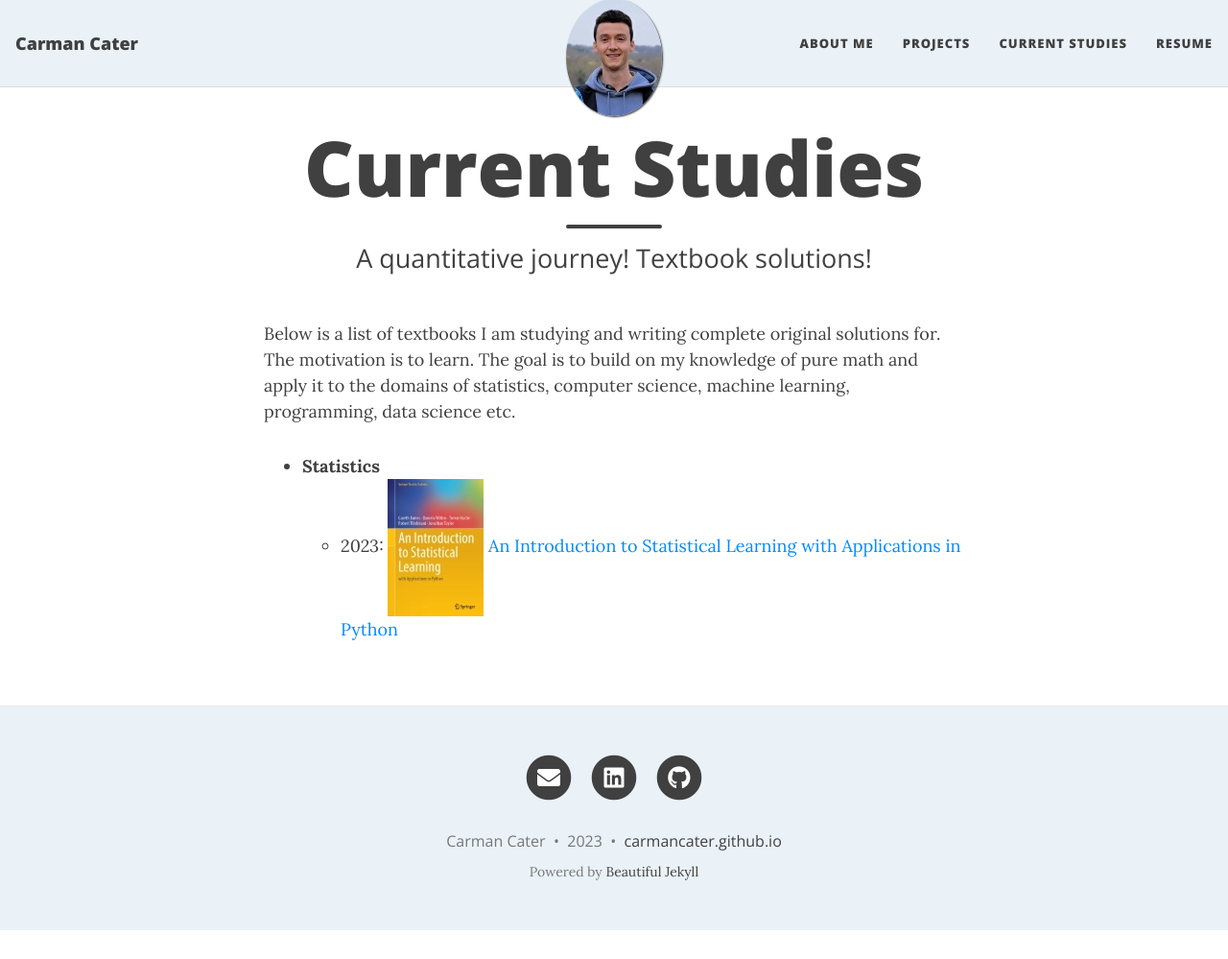
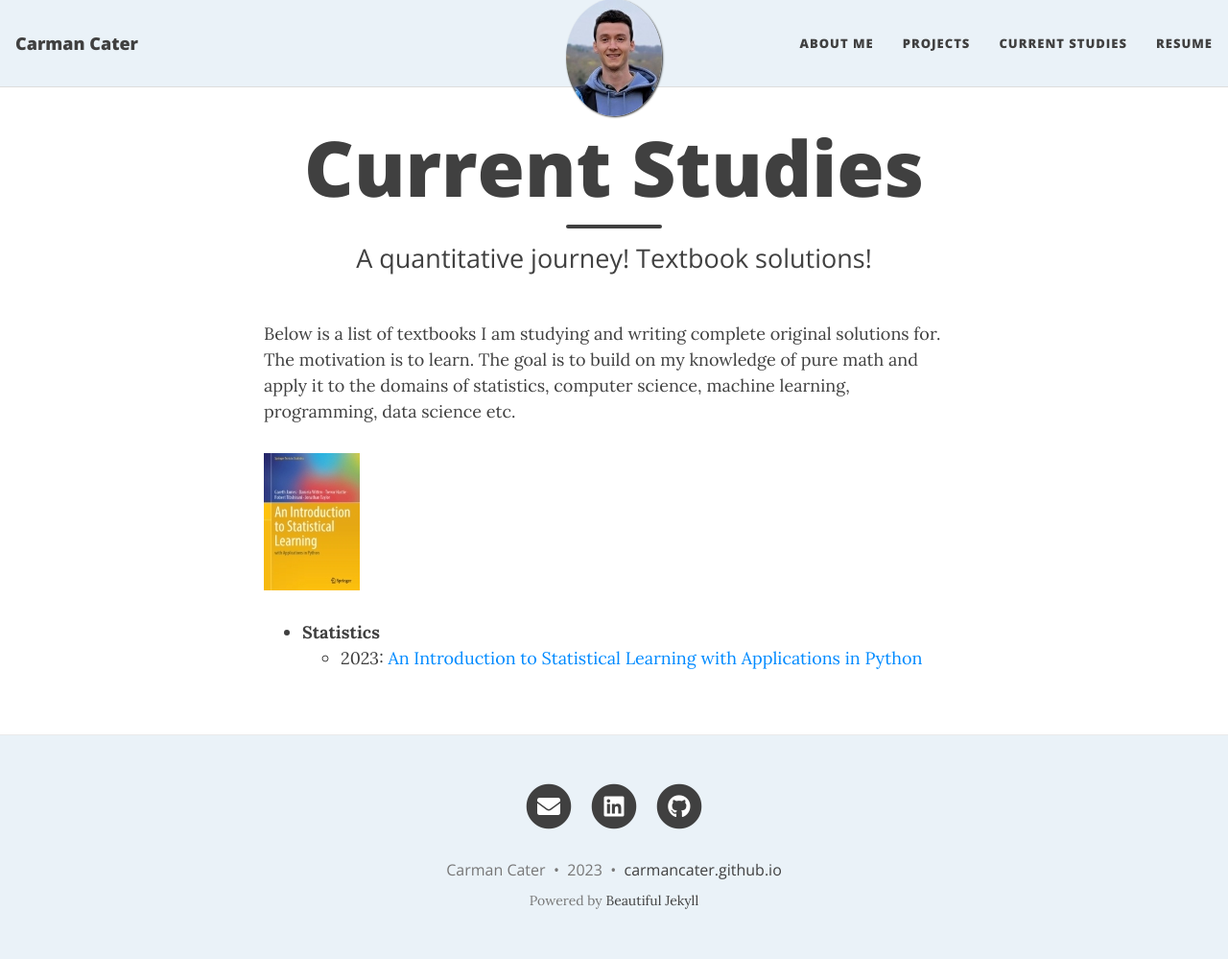
Before and after one commit to carmancater/carmancater.github.io, a Jekyll site: the page built from currentStudies.md, in a window 1280 px wide and 999 px high. Shown: the whole window at 96% size. Built offline with Jekyll 4.4.1, drawn with Linux system fonts in a browser that asks for light colours; nearby versions of some CDN libraries.

Commit message:
Update currentStudies.md

```diff
--- a/currentStudies.md
+++ b/currentStudies.md
@@ -8,5 +8,7 @@ share-description: A quantitative journey! Textbook solutions!
 
 Below is a list of textbooks I am studying and writing complete original solutions for. The motivation is to learn. The goal is to build on my knowledge of pure math and apply it to the domains of statistics, computer science, machine learning, programming, data science etc.
 
+![ISLP](/assets/img/islpThumbnail.jpg)
+
 - **Statistics**
-    - 2023: ![ISLP](/assets/img/islpThumbnail.jpg) [An Introduction to Statistical Learning with Applications in Python](ISLP.md)
+    - 2023: [An Introduction to Statistical Learning with Applications in Python](ISLP.md)
```
